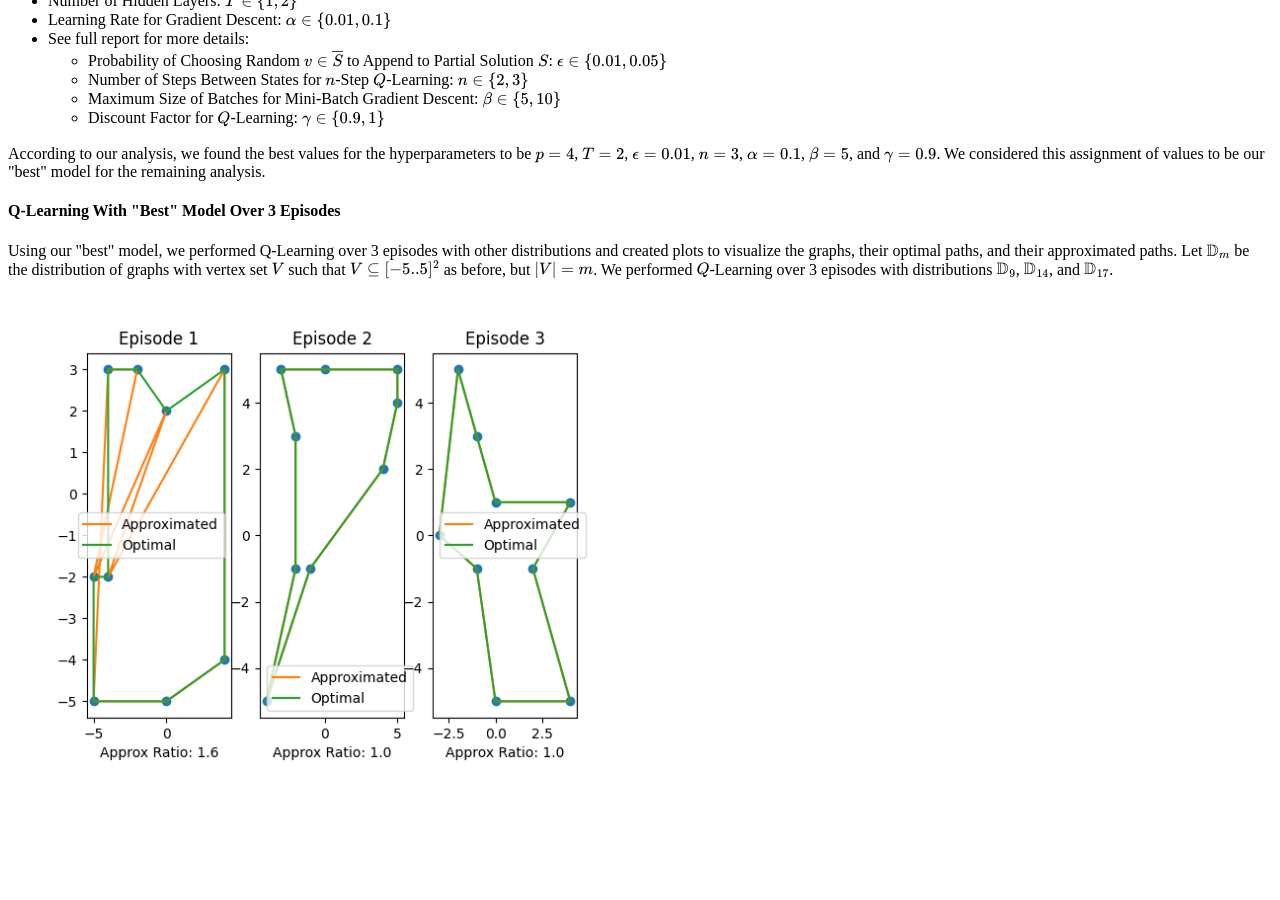
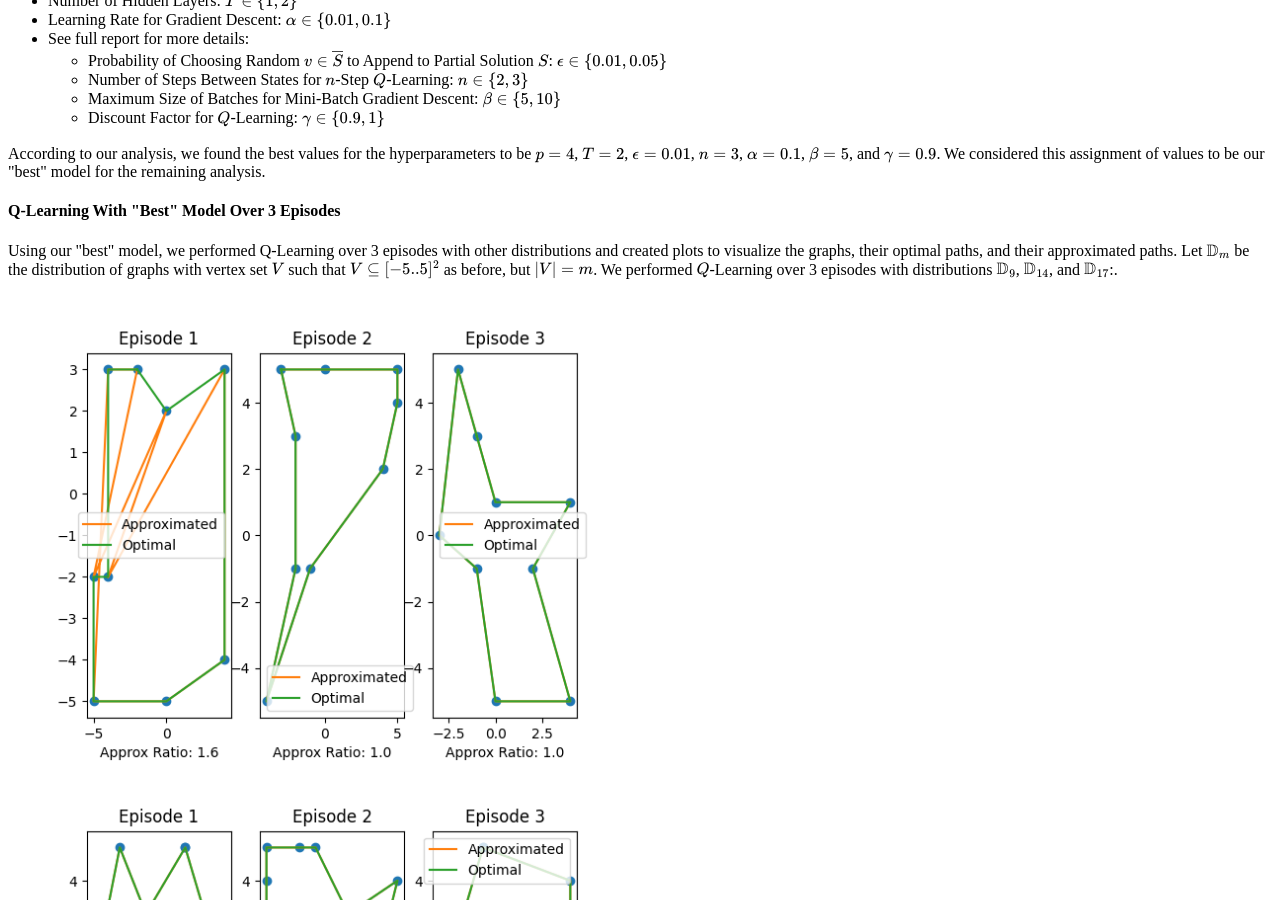
Before and after one commit to CategorIAN/categorian.github.io, a Jekyll site: the page built from projects/msu/m_508/q_learning_for_tsp.md, in a window 1280 px wide and 900 px high, scrolled down 3318 px. Built offline with Jekyll 4.4.1, drawn with Linux system fonts in a browser that asks for light colours; formulas are drawn with MathJax 3; before the commit the page ends 4108 px from its top, so only the background shows below that.

Commit message:
Update q_learning_for_tsp.md

```diff
--- a/projects/msu/m_508/q_learning_for_tsp.md
+++ b/projects/msu/m_508/q_learning_for_tsp.md
@@ -343,6 +343,8 @@ According to our analysis, we found the best values for the hyperparameters to b
 
 <h4>Q-Learning With "Best" Model Over 3 Episodes</h4>
 <p>
-Using our "best" model, we performed Q-Learning over 3 episodes with other distributions and created plots to visualize the graphs, their optimal paths, and their approximated paths. Let \(\mathbb{D}_m\) be the distribution of graphs with vertex set \(V\) such that \(V \subseteq [-5..5]^2\) as before, but \(|V| = m\). We performed \(Q\)-Learning over 3 episodes with distributions \(\mathbb{D}_9\), \(\mathbb{D}_{14}\), and \(\mathbb{D}_{17}\).
+Using our "best" model, we performed Q-Learning over 3 episodes with other distributions and created plots to visualize the graphs, their optimal paths, and their approximated paths. Let \(\mathbb{D}_m\) be the distribution of graphs with vertex set \(V\) such that \(V \subseteq [-5..5]^2\) as before, but \(|V| = m\). We performed \(Q\)-Learning over 3 episodes with distributions \(\mathbb{D}_9\), \(\mathbb{D}_{14}\), and \(\mathbb{D}_{17}\):.
 </p>
 <img src="/images/Graphs_0 (Learned Paths).png" style="width:50%;height:auto;" alt="">
+<img src="/images/Graphs_1 (Learned Paths).png" style="width:50%;height:auto;" alt="">
+<img src="/images/Graphs_2 (Learned Paths).png" style="width:50%;height:auto;" alt="">
```
